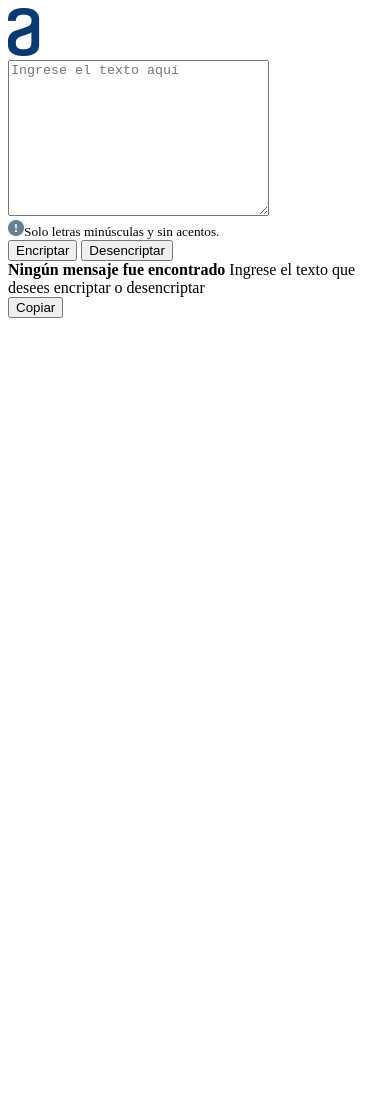
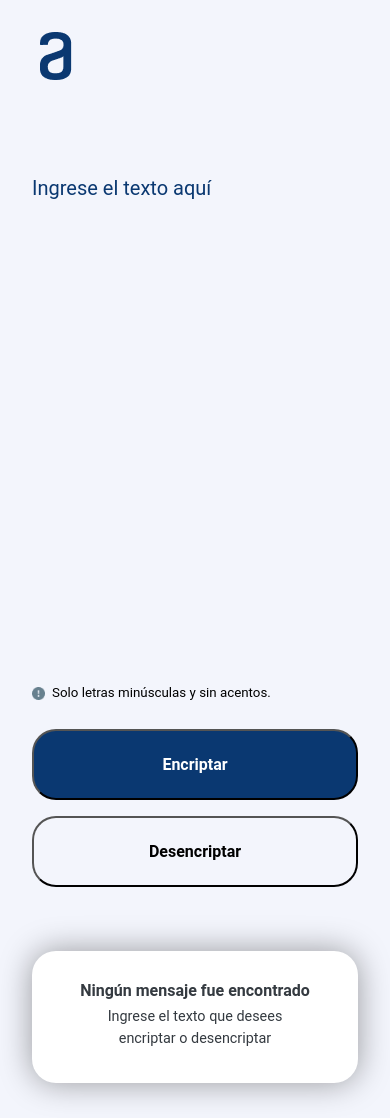
Before and after one commit to eduardocm36/Encriptador_Alura, a plain HTML site: page d1_encriptador.html in a window 390 px wide. Before the commit the page ends 844 px from the top, so only its background shows below. Drawn offline with Linux system fonts and the light colour scheme; a small style sheet from the web is missing.

Commit message:
gran avance

```diff
--- a/d1_encriptador.html
+++ b/d1_encriptador.html
@@ -9,50 +9,60 @@
       href="https://fonts.googleapis.com/css2?family=Inter:wght@300&family=Montserrat:wght@500&family=Play:wght@400;700&family=Raleway:wght@300&display=swap"
       rel="stylesheet"
     />
+    <link rel="stylesheet" href="https://cdn-hoverme.netlify.app/hoverme/1.0.4/hoverme.css"/>
     <link rel="stylesheet" href="styles.css" />
   </head>
   <body>
-    <header>
-      <img src="img/Vector.png" alt="" />
-    </header>
     <div class="container">
-      <div class="container_input">
-        <!-- <div class="header">
-          <img src="img/Vector.png" alt="" />
-        </div> -->
-        <div class="container_input_b">
+      <div class="header">
+        <h1 class="image"><img src="img/Vector.png" alt="" /></h1>
+      </div>
+      <section class="container_input">
         <textarea
-            name=""
+          class="input__text"
           id="ingresado"
           placeholder="Ingrese el texto aquí"
           cols="30"
           rows="10"
         ></textarea>
-          <!-- <input id="ingresado" type="text" /> -->
-          <div>
-            <img src="img/warning.png" alt="" /><small
-              >Solo letras minúsculas y sin acentos.</small
-            >
+        <div class="input_footer">
+          <div class="input_description">
+            <small>Solo letras minúsculas y sin acentos.</small>
           </div>
           <div class="buttons">
-            <button class="b_encriptar" onclick="encriptar()">Encriptar</button>
-            <button class="b_desencriptar" onclick="desencriptar()">
+            <button class="button b_encriptar act-wobble-vertical" id="encriptar">Encriptar</button>
+            <button class="button b_desencriptar act-wobble-vertical" id="desencriptar">
               Desencriptar
             </button>
           </div>
         </div>
+      </section>
+      <aside class="output">
+        <section class="container_output" id="empty_output">
+          <div class="out_cont_img">
+            <img
+              src="/img/Muñeco.svg"
+              alt="Ningun mensaje encontrado - imagen"
+            />
           </div>
-      <div class="container_output">
-        <div class="c_encriptado">
-          <div id="encriptado">
-            <strong>Ningún mensaje fue encontrado</strong> Ingrese el texto que
-            desees encriptar o desencriptar
+          <div class="primary_text primary_none">
+            <h2>Ningún mensaje fue encontrado</h2>
+            <p>Ingrese el texto que desees encriptar o desencriptar</p>
           </div>
-          <button onclick="copiar()">Copiar</button>
+        </section>
+        <section
+          class="container_output output_none output_between"
+          id="output_with_msg"
+        >
+          <div class="output_message">
+            <p class="aside__encrypt" id="output">..</p>
           </div>
+          <button class="aside__button bubbly-button act-wobble-vertical" id="copiarMsg">
+            Copiar
+          </button>
+        </section>
+      </aside>
     </div>
-    </div>
-
     <script src="main.js"></script>
   </body>
 </html>
--- a/main.js
+++ b/main.js
@@ -1,33 +1,72 @@
-let nuevoTexto = "";
+let inputText = document.getElementById("ingresado");
+let btnEncriptar = document.getElementById("encriptar");
+let btnDesencriptar = document.getElementById("desencriptar");
+let outputInicial = document.getElementById("empty_output");
+let outpuMsg = document.getElementById("output_with_msg");
+let copiar = document.getElementById("copiarMsg");
+let output = document.getElementById("output");
 
-function encriptar() {
-  let texto = document.querySelector("#ingresado").value;
-  nuevoTexto = texto.replace(/e/g, "enter");
-  nuevoTexto = nuevoTexto.replace(/i/g, "imes");
-  nuevoTexto = nuevoTexto.replace(/a/g, "ai");
-  nuevoTexto = nuevoTexto.replace(/o/g, "ober");
-  nuevoTexto = nuevoTexto.replace(/u/g, "ufat");
-  document.querySelector("#encriptado").innerHTML = nuevoTexto;
-  document.querySelector("#ingresado").value = "";
-  console.log(nuevoTexto);
-  return nuevoTexto;
+const llaves = {
+  'e': 'enter',
+  'i': 'imes',
+  'a': 'ai',
+  'o': 'ober',
+  'u': 'ufat'
 }
 
-function desencriptar() {
-  let texto = document.querySelector("#ingresado").value;
+//revierte la posicion de la constante llaves (llaves - valor) => (valor - llaves)
+const llavesReversed =  Object.keys(llaves).reduce((result, key) => {
+  const value = llaves[key];
+  result[value] = key;
+  return result;
+}, {});
 
-  // nuevoTexto = texto.replace(/ai/g, "a");
-  // nuevoTexto = nuevoTexto.replace(/enter/g, "e");
-  // nuevoTexto = nuevoTexto.replace(/imes/g, "i");
-  // nuevoTexto = nuevoTexto.replace(/ober/g, "o");
-  // nuevoTexto = nuevoTexto.replace(/ufat/g, "u");
-
-  nuevoTexto = texto.replace(/enter/g, "e");
-  nuevoTexto = nuevoTexto.replace(/imes/g, "i");
-  nuevoTexto = nuevoTexto.replace(/ai/g, "a");
-  nuevoTexto = nuevoTexto.replace(/ober/g, "o");
-  nuevoTexto = nuevoTexto.replace(/ufat/g, "u");
-  document.querySelector("#encriptado").innerHTML = nuevoTexto;
+function encriptarTexto (texto, llaves){
+  let newpalabra = texto.value;
+  Object.keys(llaves).forEach((element) => {
+    let expReg = new RegExp(element, 'g');
+    newpalabra = newpalabra.replace(expReg, llaves[element]);
+  })
+  return newpalabra;
 }
 
-function copiar() {}
+function verifyString(texto){
+  let invalid = 0;
+  let newData = [...texto.value];
+  for(i = 0; i < newData.length; i++){
+    let code = newData[i].charCodeAt(0);
+    if ( !(code >= 92 && code <= 122 || code === 241) ) {
+      invalid++;
+      break;
+    }
+  }
+  return invalid;
+}
+
+btnDesencriptar.addEventListener('click', () => {
+  if ( verifyString(inputText) !== 0 ){
+    alert("Solo se permiten Minusculas");
+    inputText.value = "";
+  } else {
+    if(outpuMsg.classList.contains('output_none')){
+      outpuMsg.classList.toggle('output_none');
+      outputInicial.classList.toggle('output_none');
+    }
+    output.innerHTML = encriptarTexto(inputText, llaves);
+    inputText.value = "";
+  }
+})
+
+btnEncriptar.addEventListener('click', () => {
+  if ( verifyString(inputText) !== 0 ){
+    alert("Solo se permiten Minusculas");
+    inputText.value = "";
+  } else {
+    if(outpuMsg.classList.contains('output_none')){
+      outpuMsg.classList.toggle('output_none');
+      outputInicial.classList.toggle('output_none');
+    }
+    output.innerHTML = encriptarTexto(inputText, llaves);
+    inputText.value = "";
+  }
+})
--- a/styles.css
+++ b/styles.css
@@ -0,0 +1,309 @@
+* {
+  padding: 0;
+  margin: 0;
+  background-color: #f3f5fc;
+  font-family: "Roboto", sans-serif;
+  box-sizing: border-box;
+}
+
+body {
+  min-height: 100vh;
+  font-size: 100%;
+  line-height: 1.4em;
+  font-smooth: always;
+  -webkit-font-smoothing: antialiased;
+  -moz-osx-font-smoothing: grayscale;
+  /* background-color: #292b38; */
+  display: flex;
+  font-family: Roboto, sans-serif;
+}
+
+button,
+textarea {
+  font-family: inherit;
+  font-size: inherit;
+  hyphens: auto;
+  background-color: transparent;
+  display: block;
+  color: inherit;
+}
+
+img{
+  max-width: 100%;
+  width: 100%;
+  display: block;
+}
+
+h1, h2, p{
+  font-size: 1em;
+  font-weight: inherit;
+  font-style: inherit;
+  text-decoration: none;
+  color: inherit;
+}
+
+.container {
+  width: 100%;
+  min-height: 95vh;
+  padding: 2em 0;
+  display: flex;
+  flex-direction: row;
+}
+
+.header {
+  display: flex;
+  margin: 0 auto;
+  justify-content: center;
+  min-width: 10vw;
+}
+.header img {
+  max-width: 8em;
+}
+
+.container_input {
+  margin-top: 4em;
+  min-height: 60vh;
+  width: 60vw;
+  display: flex;
+  flex-direction: column;
+  justify-content: space-between;
+}
+
+.input__text {
+  width: 100%;
+  min-height: 60vh;
+  /* color: #fff; */
+  font-size: 1.75em;
+  resize: none;
+  height: 100%;
+  border: none;
+}
+
+.input__text::placeholder {
+  color: #0a3871;
+}
+.input__text:focus {
+  outline: 0;
+}
+
+.input_footer {
+  display: flex;
+  flex-direction: column;
+}
+
+.input_description {
+  width: 100%;
+  margin-bottom: 0.5em;
+}
+.input_description small {
+  padding-left: 1.5em;
+  position: relative;
+  display: flex;
+  align-items: center;
+}
+.input_description small::before {
+  content: "";
+  background-image: url(img/warning.png);
+  width: 1em;
+  height: 1em;
+  background-repeat: no-repeat;
+  background-position: center;
+  background-size: cover;
+  display: block;
+  position: absolute;
+  left: 0;
+  /* filter: invert(1) brightness(2); */
+}
+
+.buttons {
+  width: 100%;
+  display: flex;
+  flex-direction: row;
+  justify-content: space-evenly;
+  align-items: center;
+}
+
+.button {
+  border-radius: 24px;
+  padding: 24px;
+  font-weight: 600;
+  font-family: 1.5em;
+  width: 100%;
+  cursor: pointer;
+}
+
+.b_encriptar {
+  background-color: #0A3871;
+  color: #fff;
+  transition: background 250ms;
+  margin-right: 0.75em;
+}
+.b_encriptar:hover {
+  background: #0b284b;
+}
+
+.output{
+  width: 30vw;
+  min-height: 60vh;
+  max-height: calc(90vh - 2em);
+  padding: 0 3em;
+}
+
+.container_output{
+  background-color: #FFFFFF;
+  box-shadow: 0 0 2em 0 rgba(0, 0, 0, 0.38);
+  -webkit-box-shadow: 0 0 2em 0 rgba(0, 0, 0, 0.38);
+  -moz-box-shadow: 0 0 2em 0 rgba(0, 0, 0, 0.38);
+  height: 100%;
+  width: 100%;
+  border-radius: 1.5em;
+  padding: 2em;
+  display: flex;
+  justify-content: center;
+  align-items: center;
+  flex-direction: column;
+}
+
+.container_output div{
+  background-color: transparent;
+}
+
+.out_cont_img * {
+  background-color: transparent;
+}
+
+.output_between {
+  justify-content: space-between;
+}
+
+.output_none  {
+  display: none;
+}
+
+.primary_text{
+  color: #343A40;
+  text-align: center;
+  margin-top: 3em;
+  display: flex;
+  justify-content: center;
+  align-items: center;
+  flex-direction: column;
+}
+
+.primary_text *{
+  background-color: transparent;
+}
+
+.primary_text h2 {
+  font-size: 2em;
+  line-height: 1em;
+  font-weight: 600;
+}
+.primary_text p {
+  margin-top: 0.5em;
+  width: 75%;
+}
+/* COPIADO */
+.aside__encrypt {
+  font-size: 1.75em;
+  line-height: 1em;
+  max-height: 94vh;
+  word-break: break-all;
+}
+
+.aside__button {
+  border-radius: 24px;
+  margin-top: 1em;
+  padding: 1em;
+  min-height: 6vh;
+  font-weight: 600;
+  width: 100%;
+  cursor: pointer;
+  background-color: transparent;
+  border: 0.15em solid #0A3871;
+  margin-left: 0.75em;
+  color: #0A3871;
+}
+.aside__button:hover {
+  opacity: 0.8;
+}
+
+.output_message {
+  overflow-y: auto;
+  width: 100%;
+  height: 100%;
+}
+
+@media screen and (max-width: 1200px) {
+  .container {
+    width: 100%;
+  }
+  .header{
+    min-width: 7.5em;
+  }
+  .output {
+    width: 45vw;
+  }
+}
+
+@media screen and (max-width: 1023px) {
+  .output,
+  .container_input {
+    width: 100%;
+    padding: 2em;
+  }
+  body {
+    flex-direction: column;
+  }
+  .container {
+    width: 100%;
+    flex-direction: column;
+  }
+  .header {
+    min-width: 100%;
+    padding-left: 40px;
+    justify-content: start !important;
+  }
+  .input__text {
+    font-size: 1.5em;
+  }
+  .output {
+    min-height: auto;
+  }
+  .container_output {
+    padding-top: 2em;
+    padding-bottom: 2em;
+  }
+  .out_cont_img {
+    display: none;
+  }
+  .primary_text {
+    margin: 0;
+  }
+  .primary_text h2 {
+    font-size: 1em;
+  }
+  .primary_text p {
+    font-size: 0.9em;
+  }
+  .aside__encrypt {
+    font-size: 1.5em;
+  }
+  .aside__message {
+    max-height: 30vh;
+    min-height: 5vh;
+  }
+}
+
+@media screen and (max-width: 765px) {
+  .buttons {
+    flex-direction: column;
+  }
+  .button {
+    margin: 1em 0 0;
+  }
+  .aside__encrypt,
+  .input__text {
+    font-size: 1.25em;
+  }
+}
```
Also changed, not shown: img/Muñeco.svg (added), img/muñeco.png (added). Lines whose indentation alone changed are shown as unchanged.
